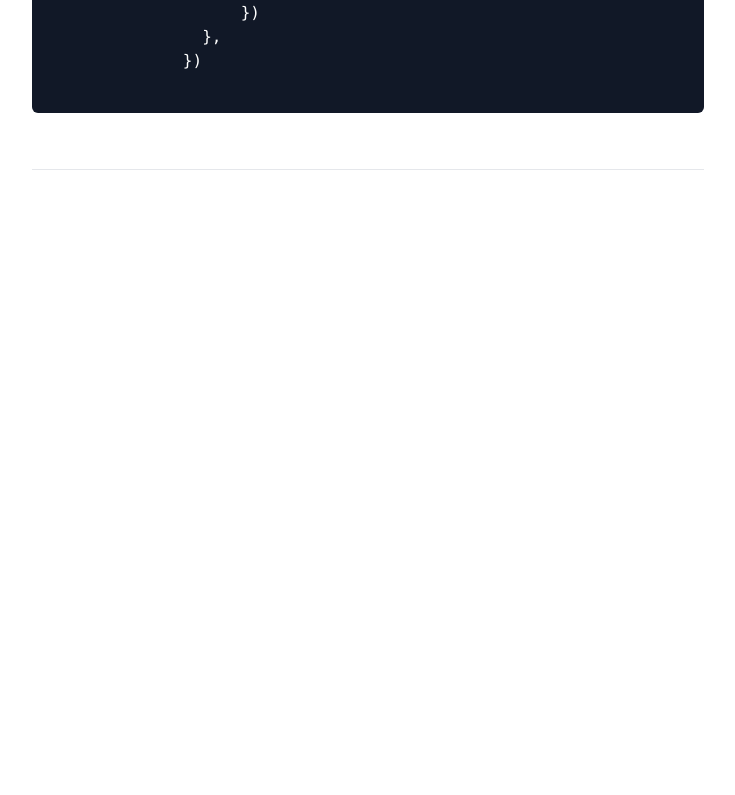
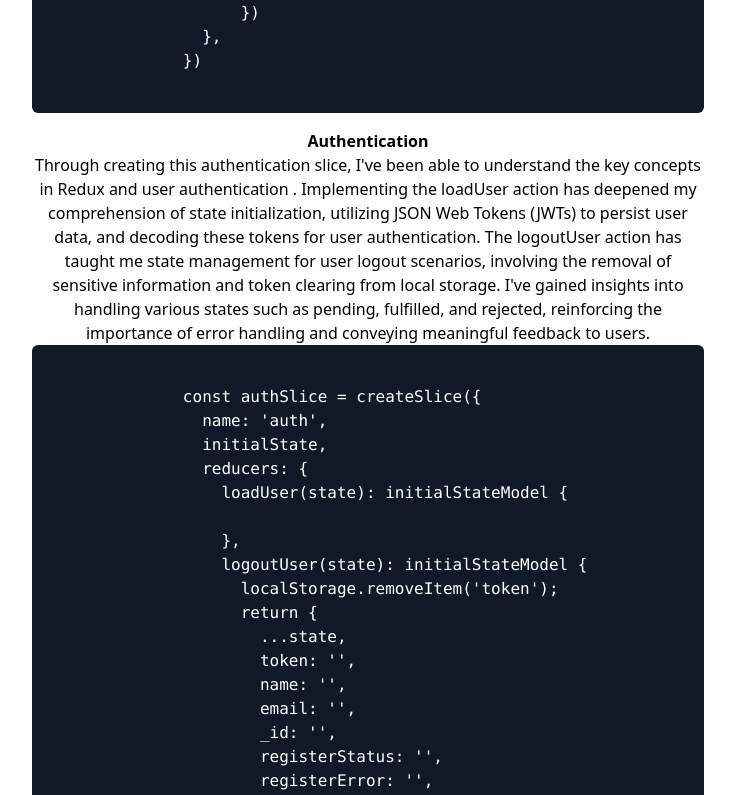
Before and after one commit to KadeVo/portfolio, a React (Create React App) app: page /tailoredtails in a window 1280 px wide. Shown: the part 2461-3256 px from the top of the page, without its empty margins (272-1007 px from the left). Before the commit the page ends 2631 px from the top, so only its background shows below. Built offline with nearby package versions, Linux system fonts and the light colour scheme.

Commit message:
Added authentication text & code

```diff
--- a/src/pages/TailoredTails.js
+++ b/src/pages/TailoredTails.js
@@ -142,6 +142,64 @@ const TailoredTails = () => {
                 `}
             </pre>
           </div>
+          <h3 className="font-bold">Authentication</h3>
+          <p>
+            Through creating this authentication slice, I've been able to
+            understand the key concepts in Redux and user authentication .
+            Implementing the loadUser action has deepened my comprehension of
+            state initialization, utilizing JSON Web Tokens (JWTs) to persist
+            user data, and decoding these tokens for user authentication. The
+            logoutUser action has taught me state management for user logout
+            scenarios, involving the removal of sensitive information and token
+            clearing from local storage. I've gained insights into handling
+            various states such as pending, fulfilled, and rejected, reinforcing
+            the importance of error handling and conveying meaningful feedback
+            to users.
+          </p>
+          <pre
+            className="bg-gray-900 text-white p-4 rounded-md overflow-x-auto mb-4"
+            style={{ textAlign: 'left' }}
+          >
+            {`
+              const authSlice = createSlice({
+                name: 'auth',
+                initialState,
+                reducers: {
+                  loadUser(state): initialStateModel {
+
+                  },
+                  logoutUser(state): initialStateModel {
+                    localStorage.removeItem('token');
+                    return {
+                      ...state,
+                      token: '',
+                      name: '',
+                      email: '',
+                      _id: '',
+                      registerStatus: '',
+                      registerError: '',
+                      loginStatus: '',
+                      loginError: '',
+                      userLoaded: false,
+                    };
+                  },
+                },
+                extraReducers: (builder) => {
+                  builder.addCase(registerUser.pending, (state) => {
+                    return { ...state, registerStatus: 'pending' };
+                  });
+
+                  builder.addCase(loginUser.rejected, (state, action) => {
+                    return {
+                      ...state,
+                      loginStatus: 'rejected',
+                      loginError: action.payload instanceof Error ? action.payload.message : 'An error occurred',
+                    };
+                  });
+                },
+              });
+                `}
+          </pre>
         </div>
       </div>
     </div>
```
